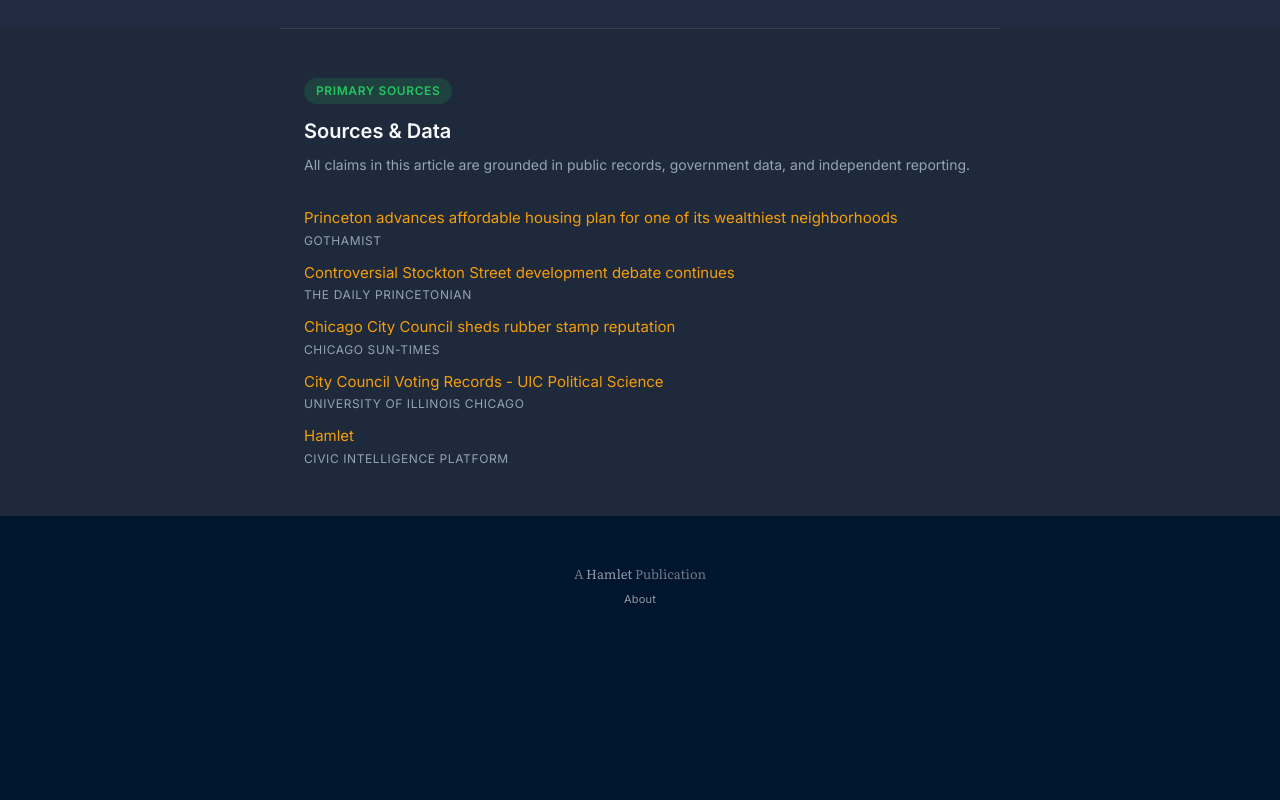
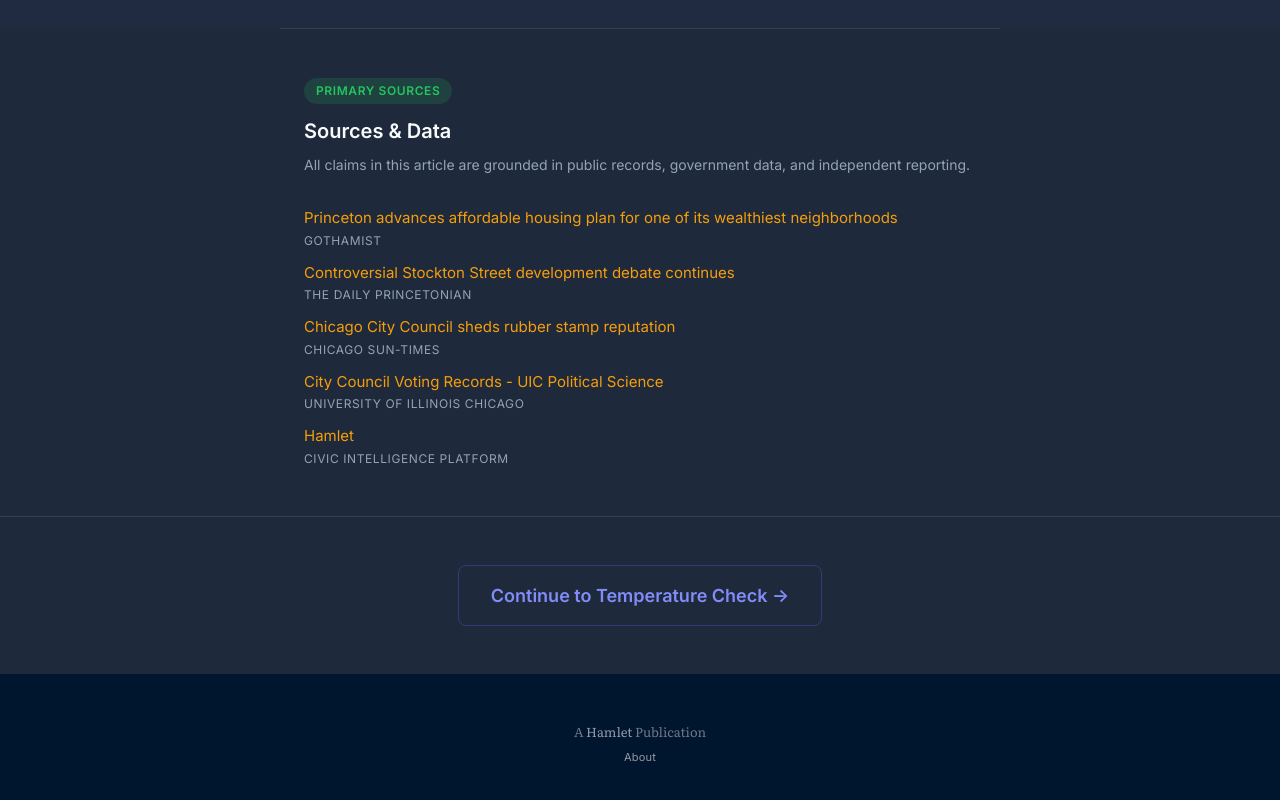
Before and after one commit to hamletsunil/the-district, a Next.js app: page /articles/vote-tracker in a window 1280 px wide. Shown: the part 7789-8589 px from the top of the page. Before the commit the page ends 8445 px from the top, so only its background shows below. Built offline with nearby package versions, Linux system fonts and the light colour scheme.

Commit message:
feat: Add "Continue to next article" navigation
- Each article links to the next one at the bottom
- Article order: Ann Arbor → Oakland → Data Centers → Abundance → Vote Tracker → Temperature → (loop)
- Simple link style that fits with article design

```diff
--- a/src/app/articles/abundance-index/page.tsx
+++ b/src/app/articles/abundance-index/page.tsx
@@ -12,6 +12,7 @@ import { useEffect, useRef, useState } from "react";
 import { SourcesCitations } from "@/components/article/SourcesCitations";
 import { ArticleEndCTA } from "@/components/article/ArticleEndCTA";
 import { SubscribeBar } from "@/components/article/SubscribeBar";
+import { UpNext } from "@/components/article/UpNext";
 import { SocialShare } from "@/components/article/SocialShare";
 import { AtAGlance } from "@/components/article/AtAGlance";
 
@@ -123,6 +124,7 @@ export default function AbundanceIndexArticle() {
       <SocialShare title="The Abundance Index: America's most welcoming and resistant cities for development" />
       <ArticleEndCTA />
       <SourcesCitations sources={SOURCES} />
+      <UpNext slug="vote-tracker" title="The Vote Tracker" />
       <SubscribeBar />
     </main>
   );
--- a/src/app/articles/ann-arbor-divided/page.tsx
+++ b/src/app/articles/ann-arbor-divided/page.tsx
@@ -13,6 +13,7 @@ import { MethodologySection } from "@/components/article/MethodologySection";
 import { ArticleEndCTA } from "@/components/article/ArticleEndCTA";
 import { SourcesCitations } from "@/components/article/SourcesCitations";
 import { SubscribeBar } from "@/components/article/SubscribeBar";
+import { UpNext } from "@/components/article/UpNext";
 import { SocialShare } from "@/components/article/SocialShare";
 import { PullQuote } from "@/components/article/PullQuote";
 import { useIntersectionObserver } from "@/hooks/useIntersectionObserver";
@@ -360,6 +361,7 @@ export default function AnnArborDivided() {
       </div>
 
       <SourcesCitations sources={SOURCES} />
+      <UpNext slug="oaklands-future" title="Five Futures for Oakland" />
       <SubscribeBar />
     </main>
   );
--- a/src/app/articles/data-center-gold-rush/page.tsx
+++ b/src/app/articles/data-center-gold-rush/page.tsx
@@ -11,6 +11,7 @@ import { useEffect, useRef, useState } from "react";
 import { SourcesCitations } from "@/components/article/SourcesCitations";
 import { ArticleEndCTA } from "@/components/article/ArticleEndCTA";
 import { SubscribeBar } from "@/components/article/SubscribeBar";
+import { UpNext } from "@/components/article/UpNext";
 import { SocialShare } from "@/components/article/SocialShare";
 import { AtAGlance } from "@/components/article/AtAGlance";
 
@@ -132,6 +133,7 @@ export default function DataCenterArticle() {
       <SocialShare title="The Data Center Gold Rush: Inside the local battles for AI infrastructure" />
       <ArticleEndCTA />
       <SourcesCitations sources={SOURCES} />
+      <UpNext slug="abundance-index" title="The Abundance Index" />
       <SubscribeBar />
     </main>
   );
--- a/src/app/articles/oaklands-future/page.tsx
+++ b/src/app/articles/oaklands-future/page.tsx
@@ -22,6 +22,7 @@ import { MethodologySection } from "@/components/article/MethodologySection";
 import { ArticleEndCTA } from "@/components/article/ArticleEndCTA";
 import { SourcesCitations } from "@/components/article/SourcesCitations";
 import { SubscribeBar } from "@/components/article/SubscribeBar";
+import { UpNext } from "@/components/article/UpNext";
 import { SocialShare } from "@/components/article/SocialShare";
 import { PullQuote } from "@/components/article/PullQuote";
 import { HamletMeetingEmbed } from "@/components/article/HamletMeetingEmbed";
@@ -204,6 +205,7 @@ export default function OaklandsFuture() {
       <SocialShare title="Five Futures for Oakland" />
       <ArticleEndCTA />
       <SourcesCitations sources={SOURCES} />
+      <UpNext slug="data-center-gold-rush" title="The Data Center Gold Rush" />
       <SubscribeBar />
     </main>
   );
--- a/src/app/articles/temperature-check/page.tsx
+++ b/src/app/articles/temperature-check/page.tsx
@@ -11,6 +11,7 @@ import { useEffect, useRef, useState } from "react";
 import { SourcesCitations } from "@/components/article/SourcesCitations";
 import { ArticleEndCTA } from "@/components/article/ArticleEndCTA";
 import { SubscribeBar } from "@/components/article/SubscribeBar";
+import { UpNext } from "@/components/article/UpNext";
 import { SocialShare } from "@/components/article/SocialShare";
 import { AtAGlance } from "@/components/article/AtAGlance";
 
@@ -105,6 +106,7 @@ export default function TemperatureCheckArticle() {
       <SocialShare title="The Temperature Check: Where local politics runs hot" />
       <ArticleEndCTA />
       <SourcesCitations sources={SOURCES} />
+      <UpNext slug="ann-arbor-divided" title="The City That Won't Agree" />
       <SubscribeBar />
     </main>
   );
--- a/src/app/articles/vote-tracker/page.tsx
+++ b/src/app/articles/vote-tracker/page.tsx
@@ -11,6 +11,7 @@ import { useEffect, useRef, useState } from "react";
 import { SourcesCitations } from "@/components/article/SourcesCitations";
 import { ArticleEndCTA } from "@/components/article/ArticleEndCTA";
 import { SubscribeBar } from "@/components/article/SubscribeBar";
+import { UpNext } from "@/components/article/UpNext";
 import { SocialShare } from "@/components/article/SocialShare";
 import { AtAGlance } from "@/components/article/AtAGlance";
 
@@ -121,6 +122,7 @@ export default function VoteTrackerArticle() {
       <SocialShare title="The Vote Tracker: Newark agrees on everything. Princeton fights about everything. Why?" />
       <ArticleEndCTA />
       <SourcesCitations sources={SOURCES} />
+      <UpNext slug="temperature-check" title="Temperature Check" />
       <SubscribeBar />
     </main>
   );
--- /dev/null
+++ b/src/components/article/UpNext.tsx
@@ -0,0 +1,22 @@
+"use client";
+
+/**
+ * Continue to next article link
+ */
+
+import Link from "next/link";
+
+interface UpNextProps {
+  slug: string;
+  title: string;
+}
+
+export function UpNext({ slug, title }: UpNextProps) {
+  return (
+    <div className="continue-next">
+      <Link href={`/articles/${slug}`} className="continue-next__link">
+        Continue to {title} →
+      </Link>
+    </div>
+  );
+}
--- a/src/styles/theme-overrides.css
+++ b/src/styles/theme-overrides.css
@@ -232,6 +232,35 @@
     top: 0.5rem;
     right: 0.5rem;
   }
+}
+
+/* ===========================
+   CONTINUE TO NEXT ARTICLE
+   =========================== */
+
+.continue-next {
+  padding: 3rem 1.5rem;
+  text-align: center;
+  border-top: 1px solid rgba(255, 255, 255, 0.1);
+}
+
+.continue-next__link {
+  display: inline-block;
+  font-family: var(--font-sans);
+  font-size: 1.125rem;
+  font-weight: 600;
+  color: var(--indigo-400);
+  text-decoration: none;
+  padding: 1rem 2rem;
+  border: 1px solid rgba(99, 102, 241, 0.3);
+  border-radius: 8px;
+  transition: all 0.2s ease;
+}
+
+.continue-next__link:hover {
+  background: rgba(99, 102, 241, 0.1);
+  border-color: rgba(99, 102, 241, 0.5);
+  color: white;
 }
 
 /* ===========================
```
